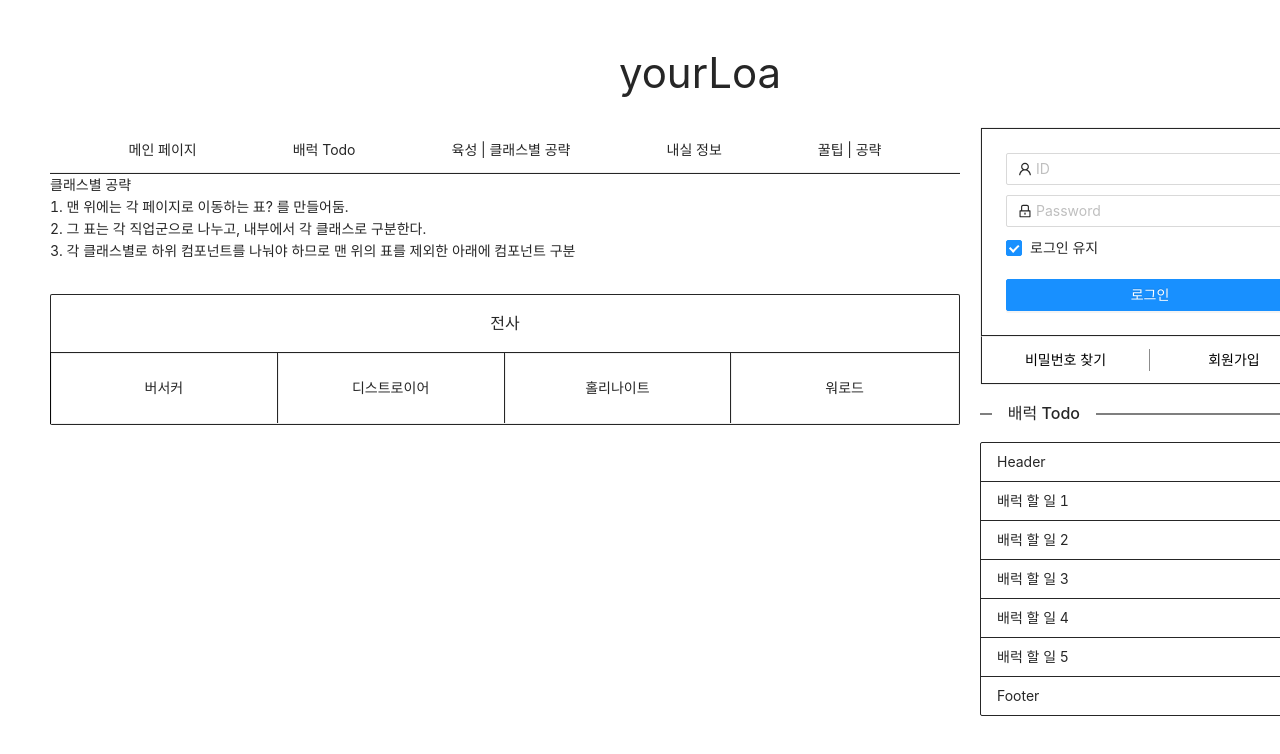
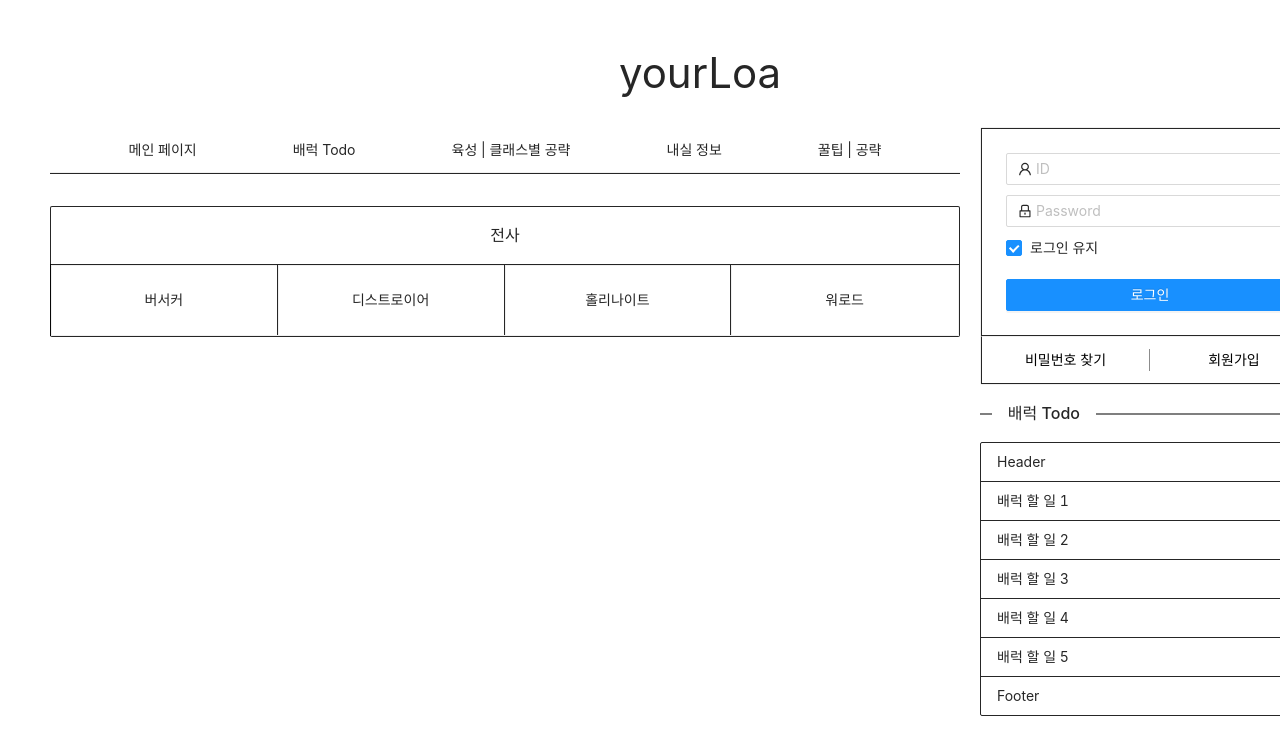
Before and after one commit to nakseono/yourLoa, a Next.js app: page /Guide in a window 1280 px wide. Shown: the top 754 px of the page. Built offline with nearby package versions, Linux system fonts and the light colour scheme.

Commit message:
guide 글귀 삭제

```diff
--- a/pages/Guide.js
+++ b/pages/Guide.js
@@ -5,13 +5,6 @@ import AllPage from "./Guide/AllPage";
 const Guide = () => {
   return (
     <AppLayout>
-      <div>클래스별 공략</div>
-      <div>1. 맨 위에는 각 페이지로 이동하는 표? 를 만들어둠.</div>
-      <div>2. 그 표는 각 직업군으로 나누고, 내부에서 각 클래스로 구분한다.</div>
-      <div>
-        3. 각 클래스별로 하위 컴포넌트를 나눠야 하므로 맨 위의 표를 제외한
-        아래에 컴포넌트 구분
-      </div>
       <AllPage />
     </AppLayout>
   );
```
